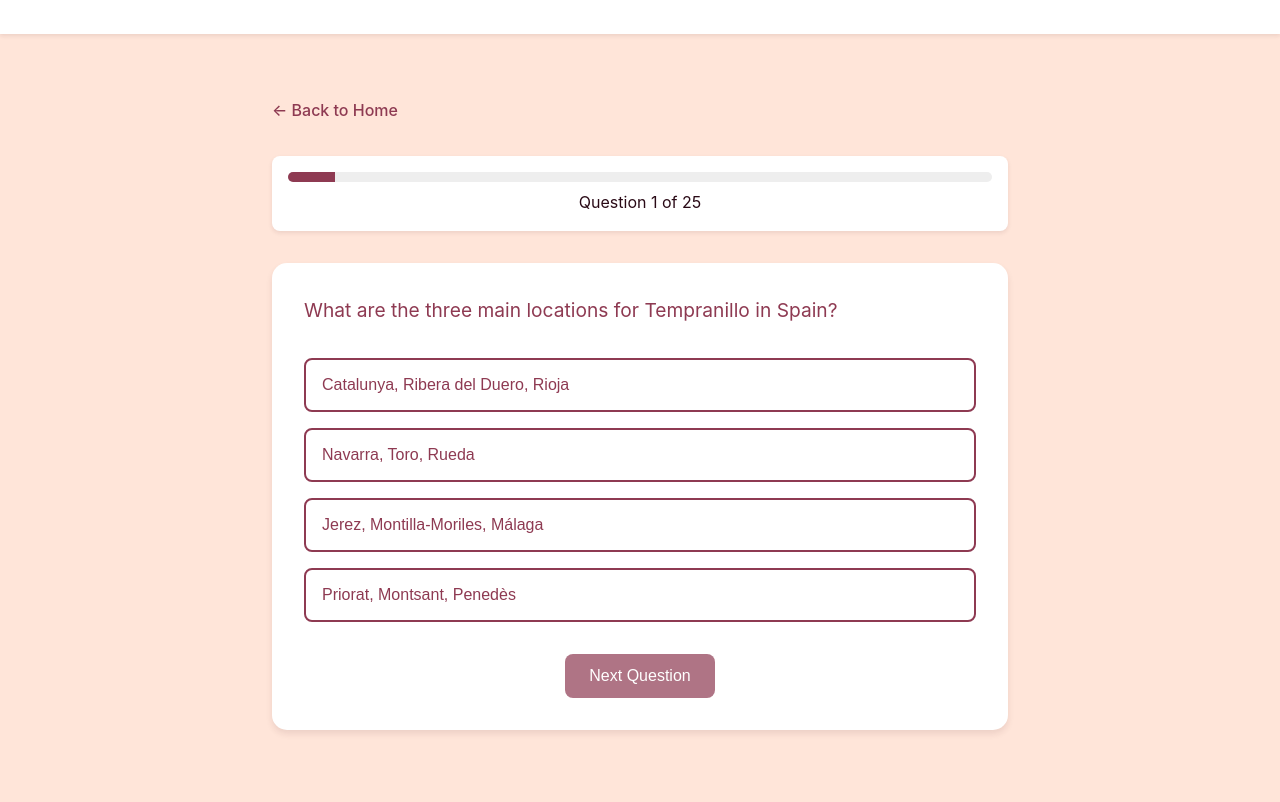
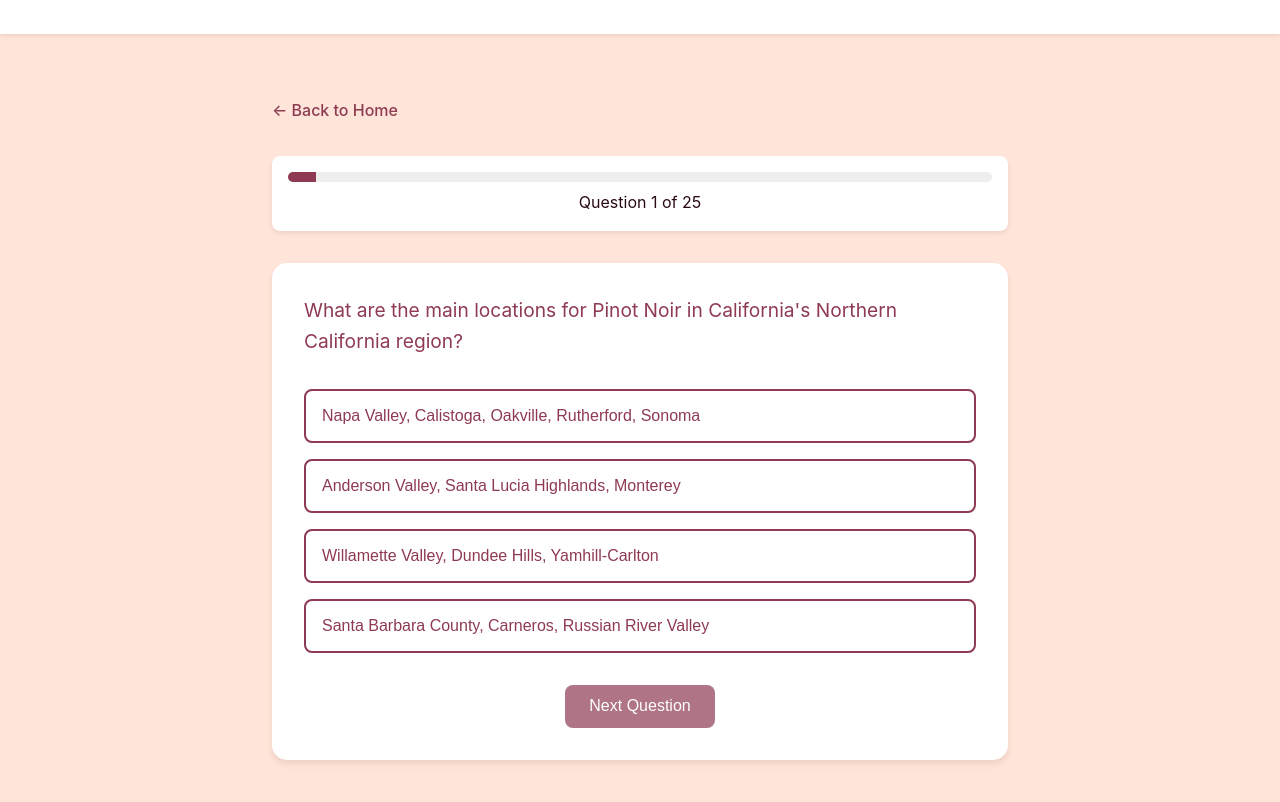
Before and after one commit to sean-tham/wset-quiz, a plain HTML site: page grapes-regions.html in a window 1280 px wide. Shown: the part 110-912 px from the top of the page. Drawn offline with Linux system fonts and the light colour scheme.

Commit message:
Updated Grapes & Regions quiz to include 25 questions total

```diff
--- a/grapes-regions.html
+++ b/grapes-regions.html
@@ -385,6 +385,106 @@
                     "Soave, Bardolino",
                     "Barolo, Barbaresco"
                 ]
+            },
+            {
+                question: "What are the main locations for Sauvignon Blanc in the Loire Valley?",
+                answer: "Pouilly–Fumé, Sancerre, Touraine",
+                options: [
+                    "Pouilly–Fumé, Sancerre, Touraine",
+                    "Vouvray, Montlouis, Chinon",
+                    "Muscadet, Anjou, Saumur",
+                    "Quarts de Chaume, Bonnezeaux, Coteaux du Layon"
+                ]
+            },
+            {
+                question: "Which Grand Cru appellations in Chablis are known for Chardonnay?",
+                answer: "Chablis Grand Cru",
+                options: [
+                    "Chablis Grand Cru",
+                    "Côte de Nuits Grand Cru",
+                    "Côte de Beaune Grand Cru",
+                    "Alsace Grand Cru"
+                ]
+            },
+            {
+                question: "What are the main locations for Riesling in Germany?",
+                answer: "Mosel, Pfalz, Rheingau",
+                options: [
+                    "Mosel, Pfalz, Rheingau",
+                    "Nahe, Rheinhessen, Baden",
+                    "Württemberg, Franken, Saale-Unstrut",
+                    "Ahr, Mittelrhein, Hessische Bergstraße"
+                ]
+            },
+            {
+                question: "Which DOCG appellations in Veneto are known for Garganega?",
+                answer: "Recioto di Soave",
+                options: [
+                    "Recioto di Soave",
+                    "Amarone della Valpolicella",
+                    "Recioto della Valpolicella",
+                    "Soave Superiore"
+                ]
+            },
+            {
+                question: "What are the main locations for Cabernet Sauvignon in Western Australia?",
+                answer: "Margaret River",
+                options: [
+                    "Margaret River",
+                    "Swan District, Great Southern",
+                    "Geographe, Peel",
+                    "Pemberton, Manjimup"
+                ]
+            },
+            {
+                question: "Which Grand Cru appellations in Côte de Nuits are known for Pinot Noir?",
+                answer: "Gevrey-Chambertin, Nuits-Saint-Georges",
+                options: [
+                    "Gevrey-Chambertin, Nuits-Saint-Georges",
+                    "Meursault, Puligny-Montrachet",
+                    "Chablis, Pouilly-Fuissé",
+                    "Corton, Corton-Charlemagne"
+                ]
+            },
+            {
+                question: "What are the main locations for Syrah in Australia's South Australia region?",
+                answer: "Barossa Valley, McLaren Vale",
+                options: [
+                    "Barossa Valley, McLaren Vale",
+                    "Clare Valley, Eden Valley",
+                    "Adelaide Hills, Coonawarra",
+                    "Langhorne Creek, Padthaway"
+                ]
+            },
+            {
+                question: "Which DOCG appellations in Marche are known for Verdicchio?",
+                answer: "Verdicchio dei Castelli di Jesi",
+                options: [
+                    "Verdicchio dei Castelli di Jesi",
+                    "Verdicchio di Matelica",
+                    "Rosso Conero",
+                    "Rosso Piceno"
+                ]
+            },
+            {
+                question: "What are the main locations for Pinot Noir in Oregon?",
+                answer: "Willamette Valley",
+                options: [
+                    "Willamette Valley",
+                    "Rogue Valley, Umpqua Valley",
+                    "Columbia Valley, Walla Walla Valley",
+                    "Snake River Valley, Columbia Gorge"
+                ]
+            },
+            {
+                question: "Which Grand Cru appellations in Northern Rhône are known for Syrah?",
+                answer: "Côte-Rotie, Hermitage",
+                options: [
+                    "Côte-Rotie, Hermitage",
+                    "Crozes-Hermitage, Saint-Joseph",
+                    "Cornas, Saint-Péray",
+                    "Châteauneuf-du-Pape, Gigondas"
+                ]
             }
         ];
 
```
Also changed, not shown: 1 other file.
